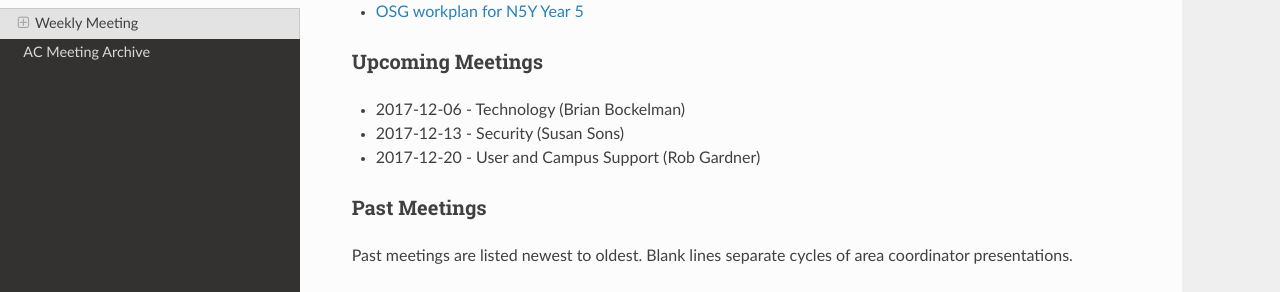
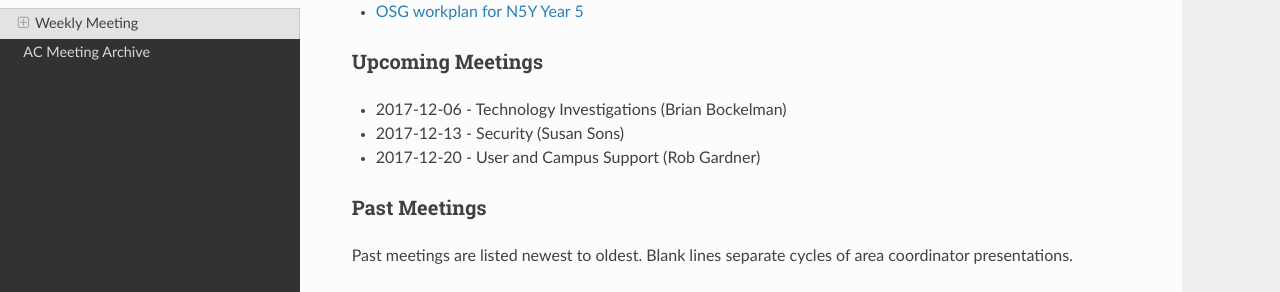
Before and after one commit to ppaschos/management-1, an MkDocs documentation site: the page built from docs/area-coordinators.md, in a window 1280 px wide and 900 px high, scrolled down 770 px. Shown: the part 158-450 px from the top of the window. Built offline with MkDocs 1.6.1, drawn with Linux system fonts in a browser that asks for light colours; nearby versions of some CDN libraries; old or Windows-style settings are respelled for this version of MkDocs.

Commit message:
Fixed name for Technology Investigations

```diff
--- a/docs/area-coordinators.md
+++ b/docs/area-coordinators.md
@@ -44,7 +44,7 @@ The current Area Coordinators are:
 
 ### Upcoming Meetings
 
-- 2017-12-06 - Technology (Brian Bockelman)
+- 2017-12-06 - Technology Investigations (Brian Bockelman)
 - 2017-12-13 - Security (Susan Sons)
 - 2017-12-20 - User and Campus Support (Rob Gardner)
 
```
